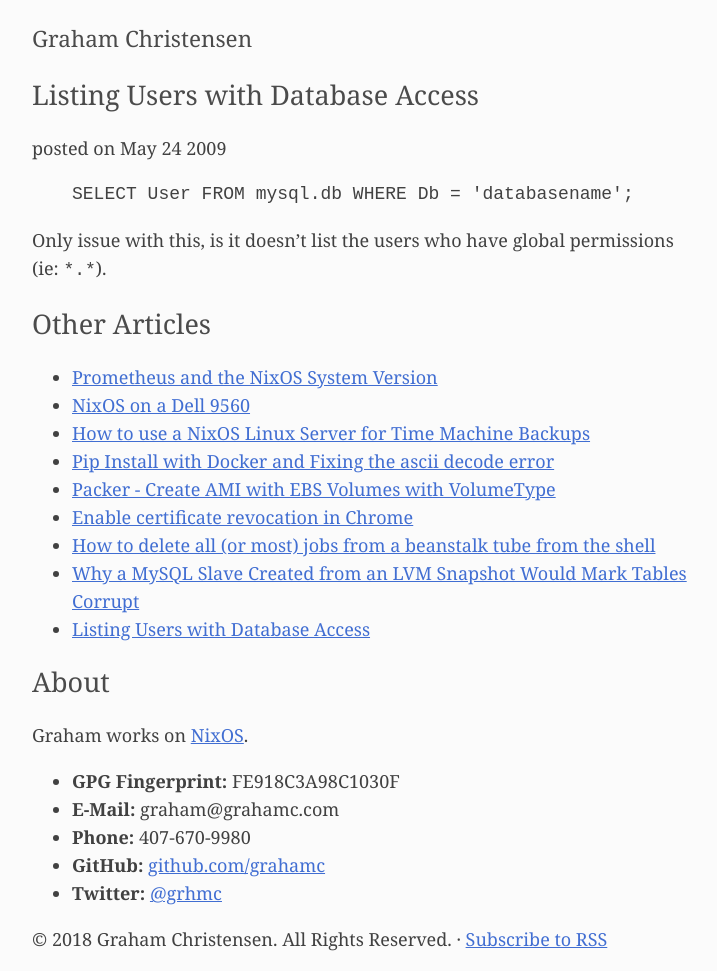
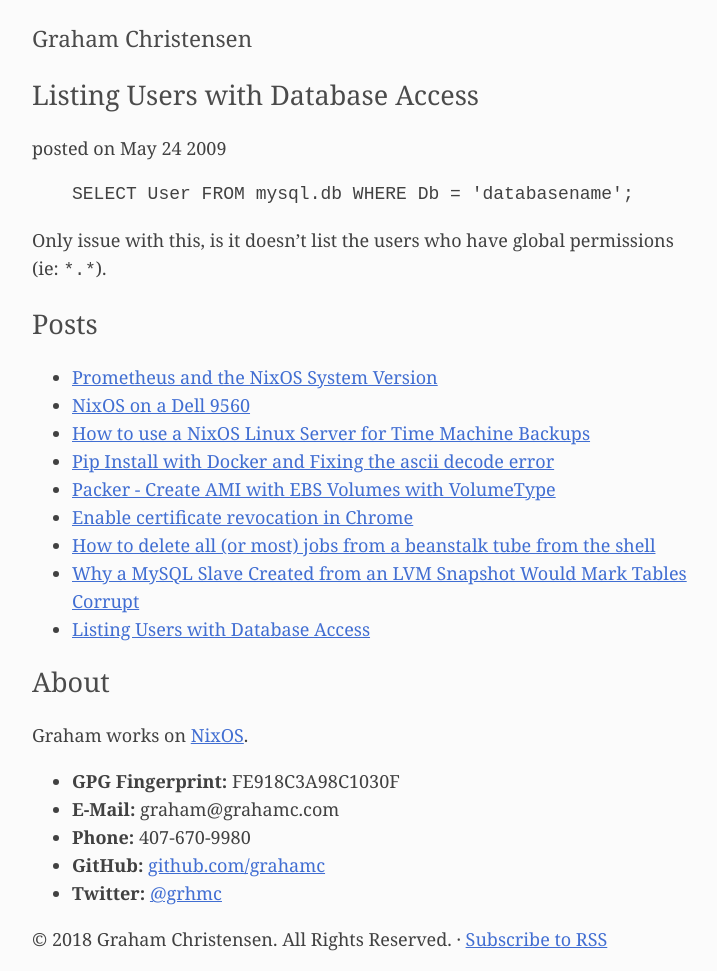
Before and after one commit to grahamc/grahamc.github.com, a Jekyll site: the page built from _posts/2009-05-24-getting-list-of-users-with-access-to-a-database.markdown, in a window 1280 px wide. Shown: the whole page, without its empty margins (278-995 px from the left). Built offline with Jekyll 4.4.1, drawn with Linux system fonts in a browser that asks for light colours.

Commit message:
Remove pagination

```diff
--- a/_config.yml
+++ b/_config.yml
@@ -1,5 +1,3 @@
-paginate: 1
-paginator.per_page: 1
 highlighter: null
 markdown: kramdown
 permalink: /blog/:title
--- a/_layouts/default.html
+++ b/_layouts/default.html
@@ -9,13 +9,10 @@
     <meta http-equiv="Content-Type" content="text/html; charset=UTF-8" />
     <meta name="robots" content="index, follow" />
     <meta name="viewport" content="width=device-width, initial-scale=1.0">
-{% if paginator.posts %}
-{% for post in paginator.posts %}
-    <meta http-equiv="refresh" content="0; url={{ post.url }}" />
-{% endfor %}
-{% endif %}
+    {% unless page.id %}
+    <meta http-equiv="refresh" content="0; url={{ site.posts.first.url }}" />
+    {% endunless %}
     <link rel="alternate" type="application/rss+xml" title="RSS 2.0" href="/feed" />
-<!-- Global site tag (gtag.js) - Google Analytics -->
     <style type="text/css">
       body {
         background-color: rgb(251, 251, 251);
@@ -63,13 +60,11 @@
         <h1>Graham Christensen</h1>
     </header>
 
-      {% if paginator.posts %}
-      {% else %}
-        {{ content }}
-      {% endif %}
+
+    {{ content }}
 
     <nav>
-      <h2>Other Articles</h2>
+      <h2>Posts</h2>
       <ul>
       {% for post in site.posts %}
         {% if post.hold %}
```
